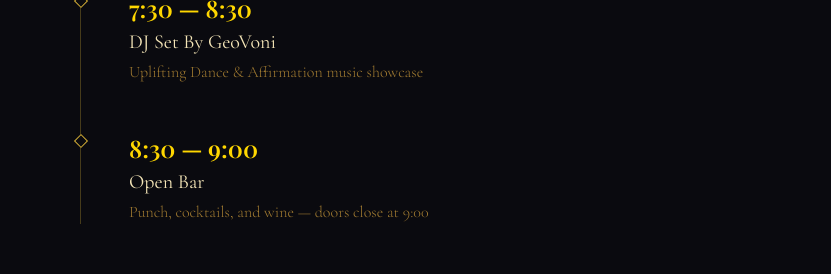
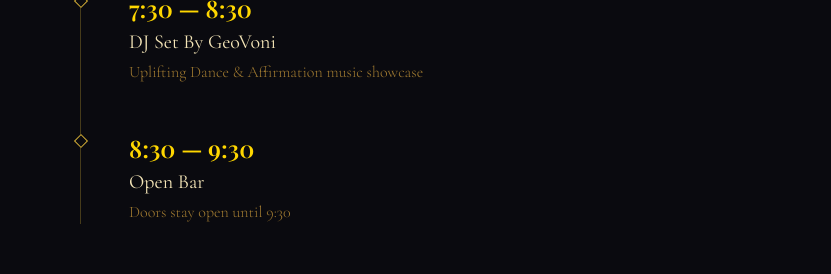
Before and after one commit to lexax666666/abundance-party, a Next.js app in the folder apps/web/: page / in a window 1280 px wide. Shown: the part 2600-2874 px from the top of the page, without its empty margins (224-1055 px from the left). Built offline with nearby package versions, Linux system fonts and the light colour scheme; a web font is replaced by a local one.

Commit message:
Extend open-bar window to 9:30 and simplify description
Pushes the closing time out to 9:30 and trims the description down to
just the doors-open-until line so the slot reads cleanly.

```diff
--- a/apps/web/src/components/ScheduleTimeline.tsx
+++ b/apps/web/src/components/ScheduleTimeline.tsx
@@ -10,9 +10,9 @@ const schedule = [
     description: "Uplifting Dance & Affirmation music showcase",
   },
   {
-    time: "8:30 — 9:00",
+    time: "8:30 — 9:30",
     title: "Open Bar",
-    description: "Punch, cocktails, and wine — doors close at 9:00",
+    description: "Doors stay open until 9:30",
   },
 ];
 
```
